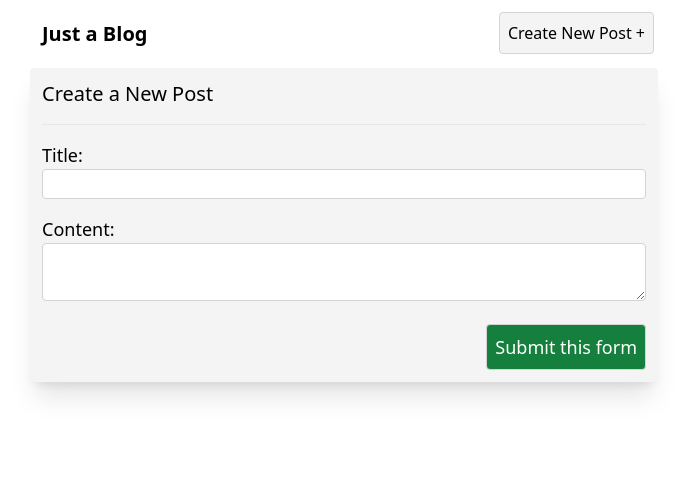
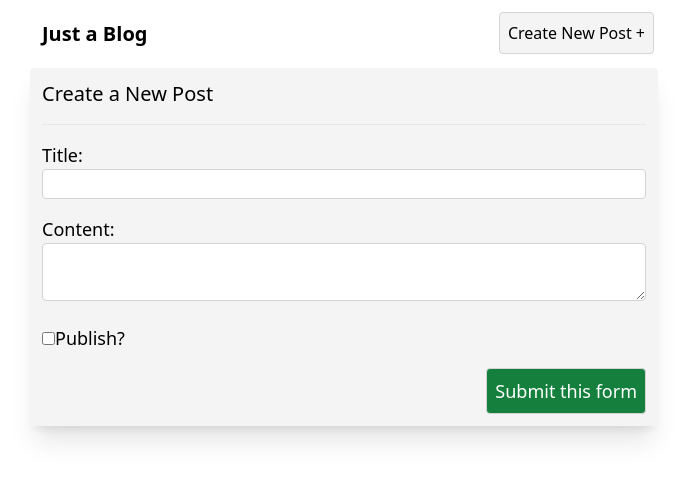
Before and after one commit to trevor-pierce-dev/nextjs-blog, a Next.js app: page /posts/new in a window 1280 px wide. Shown: the top 480 px of the page, without its empty margins (296-983 px from the left). Built offline with nearby package versions, Linux system fonts and the light colour scheme.

Commit message:
Add 'published' checkbox to new post form

```diff
--- a/app/posts/new/page.tsx
+++ b/app/posts/new/page.tsx
@@ -1,18 +1,23 @@
 import { redirect } from "next/navigation";
 import prisma from "@/lib/prisma";
+
+function convertCheckboxToBool(value: FormDataEntryValue | null): boolean {
+  return value != null && value.toString() == "on";
+}
 
 async function createPost(formData: FormData) {
   "use server";
   const rawFormData = {
     title: formData.get("title"),
     content: formData.get("content"),
+    published: convertCheckboxToBool(formData.get("published")),
   };
 
   const post = await prisma.post.create({
     data: {
       title: rawFormData.title.toString(),
       content: rawFormData.content.toString(),
-      published: true,
+      published: rawFormData.published,
       authorId: 1,
     },
   });
@@ -50,6 +55,10 @@ export default function Page() {
         />
       </div>
       <div>
+        <input type="checkbox" id="published" name="published" />
+        <label htmlFor="published">Publish?</label>
+      </div>
+      <div>
         <button
           type="submit"
           className="float-end border text-white border-1 rounded border-zinc-300 p-2 bg-green-700"
```
